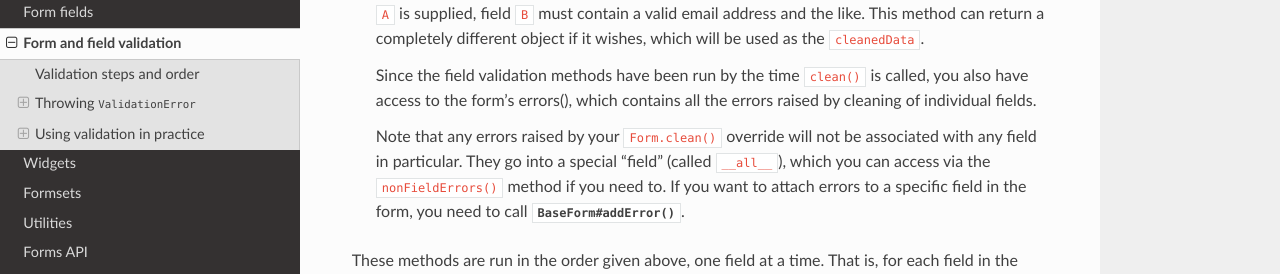
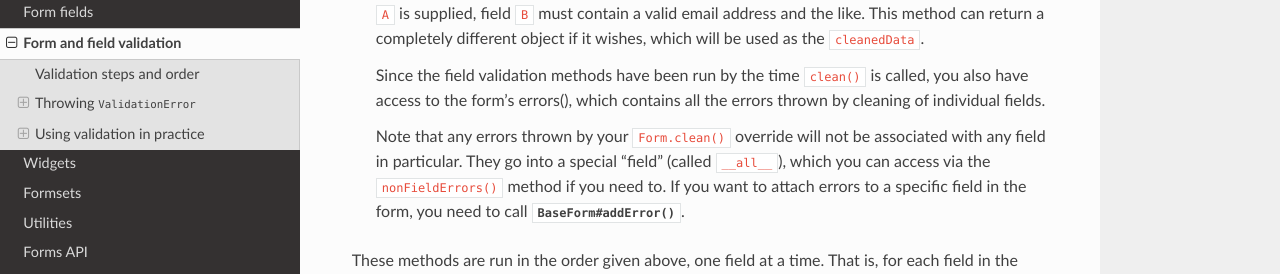
Before and after one commit to insin/newforms, a Sphinx documentation site: the page built from docs/validation.rst, in a window 1280 px wide and 900 px high, scrolled down 1116 px. Shown: the part 192-466 px from the top of the window. Built offline with Sphinx 7.4.7 and the Read the Docs theme 2.0.0, drawn with Linux system fonts in a browser that asks for light colours.

Commit message:
raise -> throw [ci skip]

```diff
--- a/docs/validation.rst
+++ b/docs/validation.rst
@@ -76,9 +76,9 @@ overridden:
 
   Since the field validation methods have been run by the time ``clean()`` is
   called, you also have access to the form's errors(), which contains all the
-  errors raised by cleaning of individual fields.
+  errors thrown by cleaning of individual fields.
 
-  Note that any errors raised by your ``Form.clean()`` override will not
+  Note that any errors thrown by your ``Form.clean()`` override will not
   be associated with any field in particular. They go into a special
   "field" (called ``__all__``), which you can access via the
   ``nonFieldErrors()`` method if you need to. If you want to attach
```
